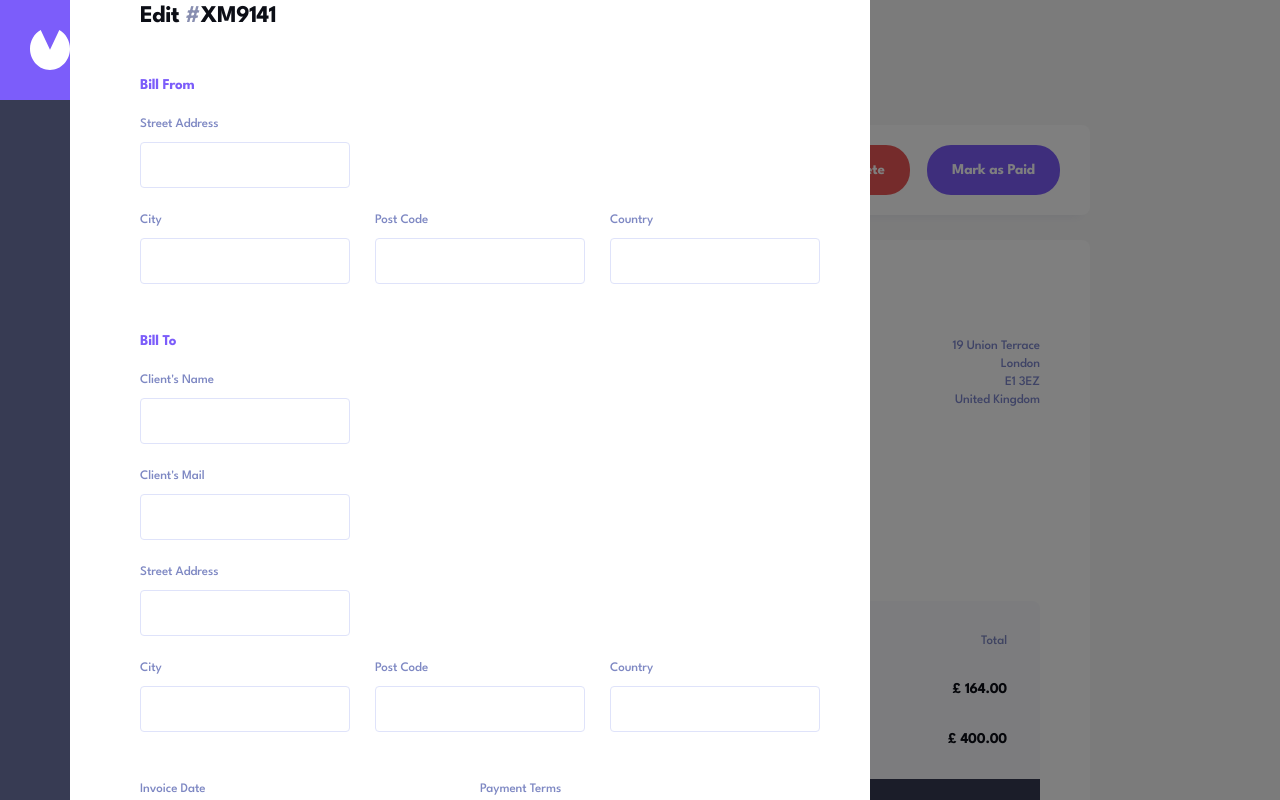
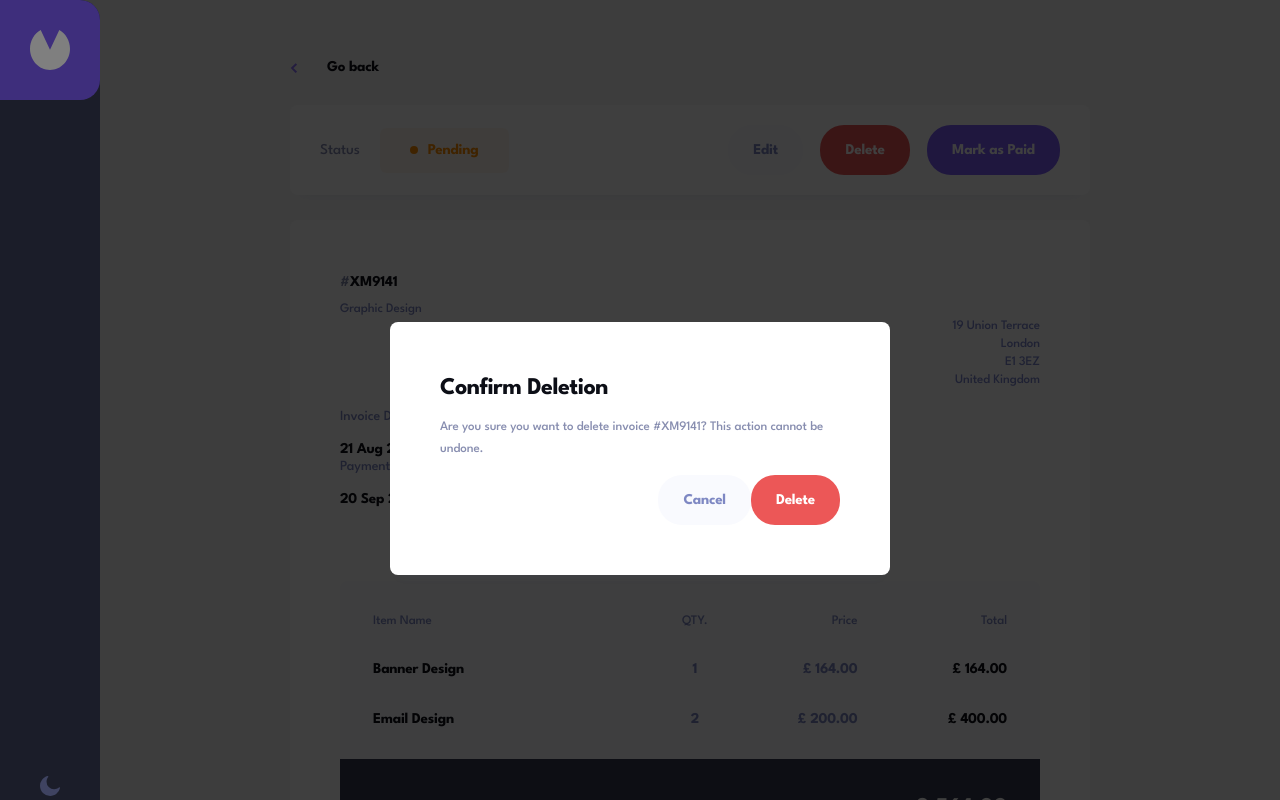
Before and after one commit to Olatoyan/invoice-app, a React (Vite) app: page /invoice in a window 1280 px wide. Shown: the top 800 px of the page. Built offline with nearby package versions, Linux system fonts and the light colour scheme.

Commit message:
finished desktop design

```diff
--- a/package.json
+++ b/package.json
@@ -10,6 +10,8 @@
     "preview": "vite preview"
   },
   "dependencies": {
+    "@supabase/supabase-js": "^2.39.3",
+    "date-fns": "^3.2.0",
     "react": "^18.2.0",
     "react-dom": "^18.2.0",
     "react-router-dom": "^6.21.2"
--- a/src/features/invoice/EditInvoice.tsx
+++ b/src/features/invoice/EditInvoice.tsx
@@ -1,12 +1,9 @@
-import NavBar from "../../ui/NavBar";
+// import NavBar from "../../ui/NavBar";
 import EditInvoiceItem from "./EditInvoiceItem";
 
 function EditInvoice() {
   return (
-    <div className="absolute left-0 top-0 z-[11] grid grid-cols-[auto_1fr] ">
-      <NavBar />
-
-      <form className="-ml-12  max-w-[80rem] bg-white pl-28 pr-20">
+    <form className="absolute left-[8rem] top-0 z-[9] h-full max-w-[80rem] overflow-y-auto bg-white py-20 pl-28 pr-20">
       <h2 className="pb-[4.6rem] text-[2.4rem] font-bold leading-[3.2rem] tracking-[-0.05rem] text-[#0c0e16]">
         Edit <span className="text-[#888eb0]">#</span>
         <span>XM9141</span>
@@ -164,7 +161,7 @@ function EditInvoice() {
       </div>
 
       <div>
-          <div className="grid grid-cols-2 pb-10 pt-20">
+        <div className="grid grid-cols-2 gap-10 pb-10 pt-20">
           <div>
             <label
               className="block pb-4 text-[1.3rem] font-medium leading-[1.5rem] tracking-[-0.01rem] text-[#7e88c3]"
@@ -173,11 +170,18 @@ function EditInvoice() {
               Invoice Date
             </label>
 
-              <input
-                type="text"
+            <div className="flex items-center justify-between rounded-[0.4rem] border border-solid border-[#dfe3fa] px-8 py-6">
+              <p className="text-[1.5rem] font-bold leading-[1.5rem] tracking-[-0.025rem] text-[#7e88c3]">
+                21 Aug 2021
+              </p>
+
+              <img src="./icon-calendar.svg" alt="calendar icon" />
+            </div>
+            {/* <input
+              type="date"
               id="clientCity"
               className="rounded-[0.4rem] border border-solid border-[#dfe3fa] bg-transparent px-8 py-6 text-[1.5rem] font-bold leading-[1.5rem] tracking-[-0.025rem] text-[#0c0e16]"
-              />
+            /> */}
           </div>
           <div>
             <label
@@ -249,7 +253,6 @@ function EditInvoice() {
         </button>
       </div>
     </form>
-    </div>
   );
 }
 
--- a/src/features/invoice/InvoiceDetails.tsx
+++ b/src/features/invoice/InvoiceDetails.tsx
@@ -1,3 +1,4 @@
+import DeleteInvoice from "../../ui/DeleteInvoice";
 import NavBar from "../../ui/NavBar";
 import EditInvoice from "./EditInvoice";
 import InvoiceSection from "./InvoiceSection";
@@ -8,9 +9,9 @@ function InvoiceDetails() {
       <NavBar />
       <InvoiceSection />
 
-      <EditInvoice />
-
+      {/* <EditInvoice /> */}
       <div className="fixed bottom-0 h-full w-full bg-black bg-opacity-50"></div>
+      <DeleteInvoice />
     </main>
   );
 }
--- a/src/features/invoice/InvoiceDetailsSection.tsx
+++ b/src/features/invoice/InvoiceDetailsSection.tsx
@@ -2,7 +2,7 @@ import InVoicePriceItems from "./InVoicePriceItems";
 
 function InvoiceDetailsSection() {
   return (
-    <section className="shadow-invoiceSh rounded-[0.8rem] bg-white p-20">
+    <section className="shadow-invoiceSh rounded-[0.8rem] bg-white p-20 pb-[4.8rem]">
       <div>
         <div>
           <h2 className="pb-3 text-[1.5rem] font-bold leading-[2.4rem] tracking-[-0.025rem] text-[#888eb0]">
--- a/src/features/invoice/InvoiceSection.tsx
+++ b/src/features/invoice/InvoiceSection.tsx
@@ -3,7 +3,7 @@ import InvoiceStatusBox from "./InvoiceStatusBox";
 
 function InvoiceSection() {
   return (
-    <section className="mx-auto w-full max-w-[80rem] pt-32">
+    <section className="mx-auto w-full max-w-[80rem] pt-24">
       <div className="flex items-center gap-12 pb-12">
         <img src="./icon-arrow-left.svg" alt="arrow left" />
         <p className="text-[1.5rem] font-bold leading-[1.5rem] tracking-[-0.025rem] text-[#0c0e16]">
--- /dev/null
+++ b/src/ui/DeleteInvoice.tsx
@@ -0,0 +1,27 @@
+function DeleteInvoice() {
+  return (
+    <div className="absolute top-0 flex h-full w-full items-center justify-center">
+      <div className="shadow-invoiceSh z-20 max-w-[50rem] rounded-[0.8rem] bg-white p-20">
+        <h2 className="pb-5 text-[2.4rem] font-bold leading-[3.2rem] tracking-[-0.05rem] text-[#0c0e16]">
+          Confirm Deletion
+        </h2>
+        <p className="pb-6 text-[1.3rem] font-medium leading-[2.2rem] tracking-[-0.01rem] text-[#888eb0]">
+          Are you sure you want to delete invoice #XM9141? This action cannot be
+          undone.
+        </p>
+        <div className="flex items-center justify-end">
+          <button className="rounded-[2.4rem] bg-[#f9fafe] px-10 py-7 text-[1.5rem] font-bold leading-[1.5rem]  tracking-[-0.025rem] text-[#7e88c3]">
+            Cancel
+          </button>
+          <button className="rounded-[2.4rem] bg-[#ec5757] px-10 py-7 text-[1.5rem] font-bold leading-[1.5rem]  tracking-[-0.025rem] text-white">
+            Delete
+          </button>
+        </div>
+      </div>
+
+      <div className="fixed bottom-0 z-[11] h-full w-full bg-black bg-opacity-50"></div>
+    </div>
+  );
+}
+
+export default DeleteInvoice;
--- a/src/ui/NavBar.tsx
+++ b/src/ui/NavBar.tsx
@@ -1,6 +1,6 @@
 function NavBar() {
   return (
-    <aside className="flex w-[10rem] flex-col justify-between rounded-r-[2rem] bg-[#373b53]">
+    <aside className="z-10 flex w-[10rem] flex-col justify-between rounded-r-[2rem] bg-[#373b53]">
       <div className="flex h-[10rem] items-center justify-center rounded-r-[2rem] bg-[#7c5dfa]">
         <img
           src="./logo.svg"
```
Also changed, not shown: 1 other file (tests, documents, lock files or other folders). Lines whose indentation alone changed are shown as unchanged.
